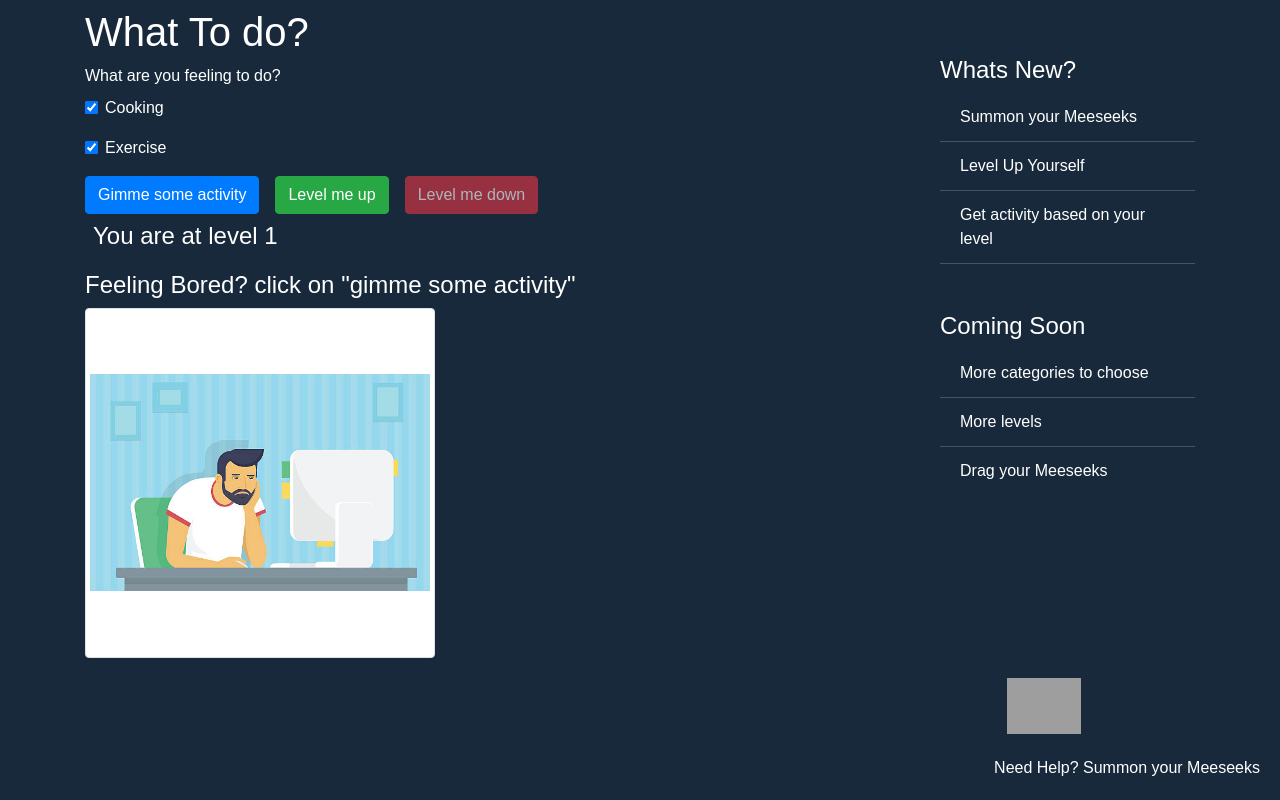
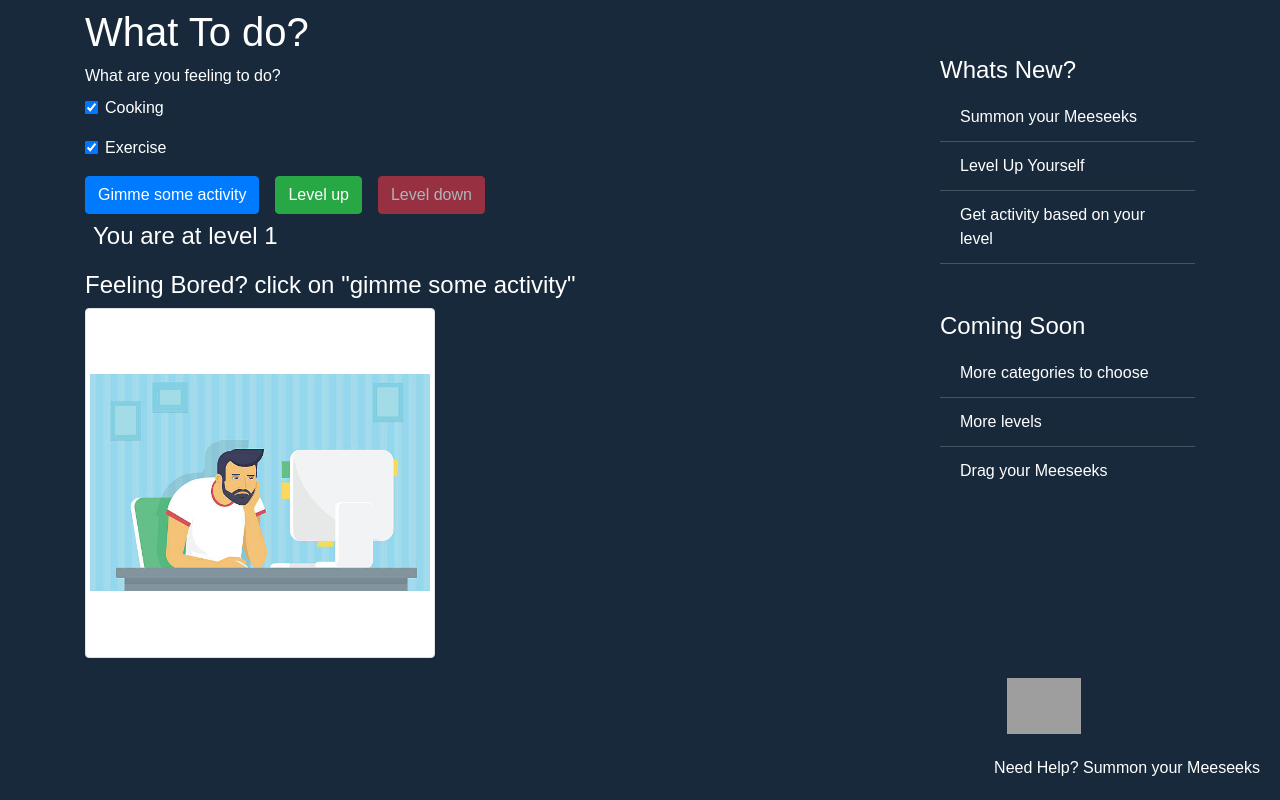
Before and after one commit to ayushnawani/what-todo, a React (Create React App) app: page / in a window 1280 px wide. Built offline with nearby package versions, Linux system fonts and the light colour scheme; grey boxes are pictures that could not be loaded; a web font is replaced by a local one.

Commit message:
Change level text

```diff
--- a/src/App.tsx
+++ b/src/App.tsx
@@ -253,14 +253,14 @@ function App() {
                 className="btn btn-success ml-3"
                 onClick={increaseLevel}
               >
-                Level me up
+                Level up
               </button>
               <button
                 className="btn btn-danger ml-3"
                 disabled={myLevel === 1}
                 onClick={decreaseLevel}
               >
-                Level me down
+                Level down
               </button>
               <h4 className="ml-2 mt-2 inline-block">
                 You are at level {myLevel}
```
